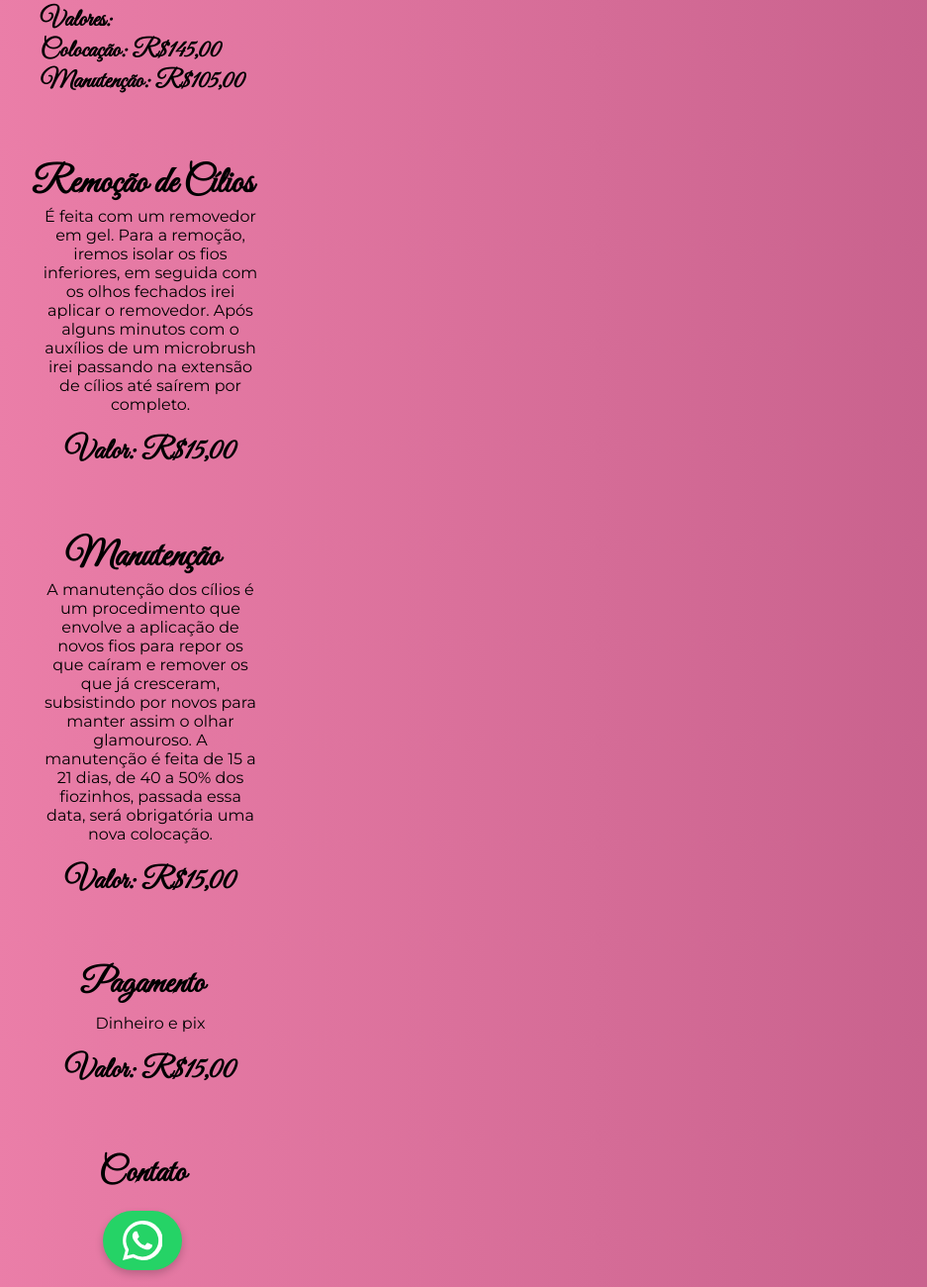
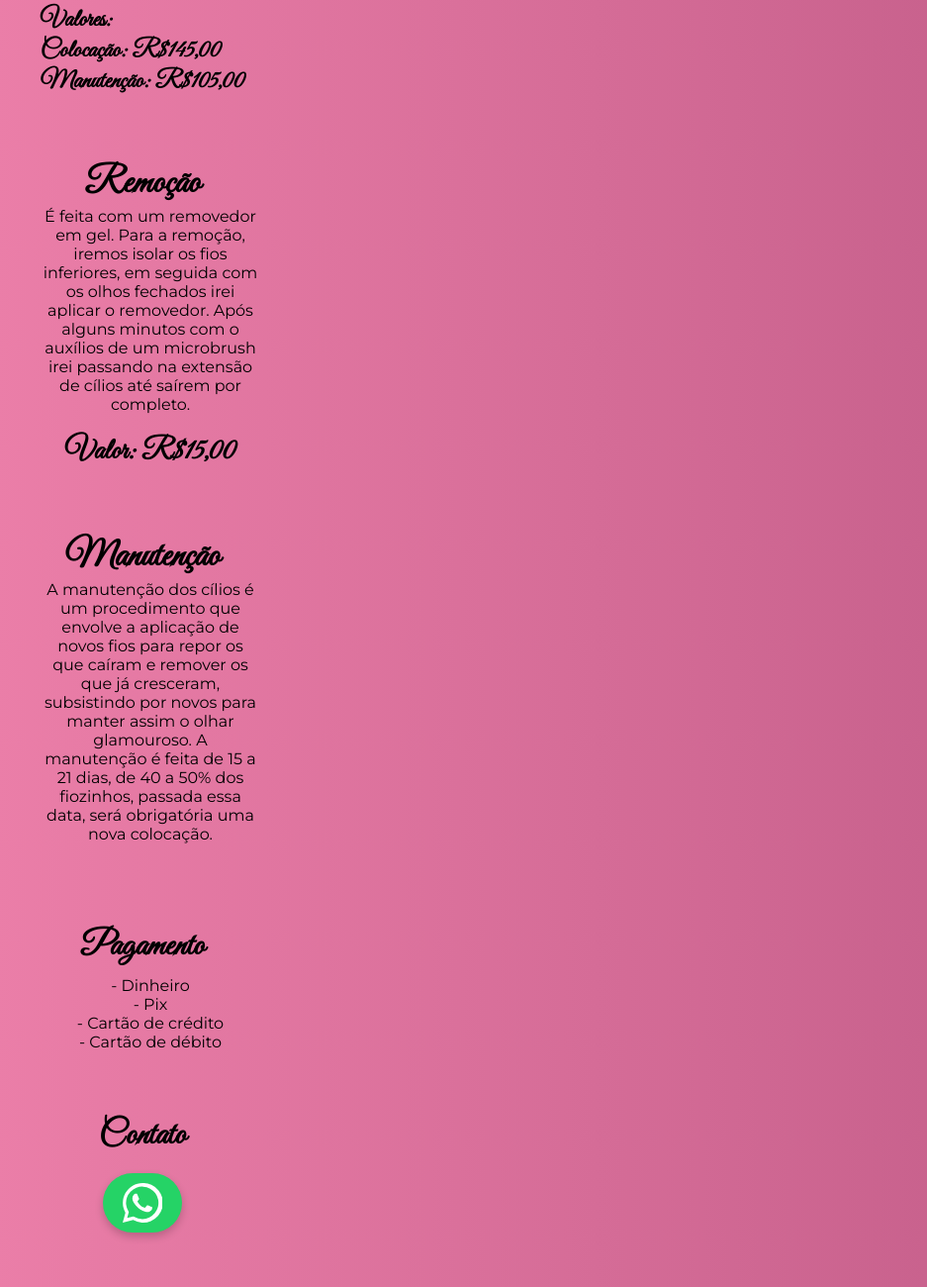
Before and after one commit to leoschoola/projeto-carla, a plain HTML site: page index.html in a window 1280 px wide. Shown: the part 6266-7566 px from the top of the page at 99% size, without its empty margins (38-975 px from the left). Drawn offline with Linux system fonts and the light colour scheme.

Commit message:
alteracao pagamento

```diff
--- a/index.html
+++ b/index.html
@@ -265,7 +265,7 @@
 
     <section>
             <div class="modelos">
-                <h2>Remoção de Cílios</h2>
+                <h2>Remoção</h2>
             </div>
             <div class="remocao_texto">
                 <p>É feita
@@ -288,7 +288,6 @@
             <div class="remocao_texto">
                 <p>A manutenção dos cílios é um procedimento que envolve a aplicação de novos fios para repor os que caíram e remover os que já cresceram, subsistindo por novos para manter assim o olhar glamouroso. A manutenção é feita de 15 a 21 dias, de 40 a 50% dos fiozinhos, passada essa data, será obrigatória uma nova colocação.</p>
                 <br>
-                <h3>Valor: R$15,00</h3>
             </div>
     </section>
     <section>
@@ -296,9 +295,10 @@
             <h2>Pagamento</h2>
         </div>
         <div class="remocao_texto">
-            <p>Dinheiro e pix</p>
-                <br>
-            <h3>Valor: R$15,00</h3>
+            <p>- Dinheiro</p>
+            <p>- Pix</p>
+            <p>- Cartão de crédito</p>
+            <p>- Cartão de débito</p>
         </div>
     </section>
     <section id="contato">
```
